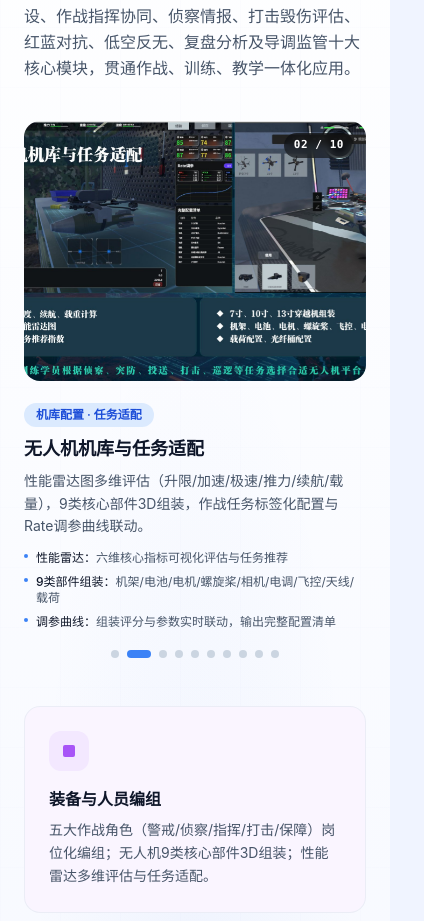
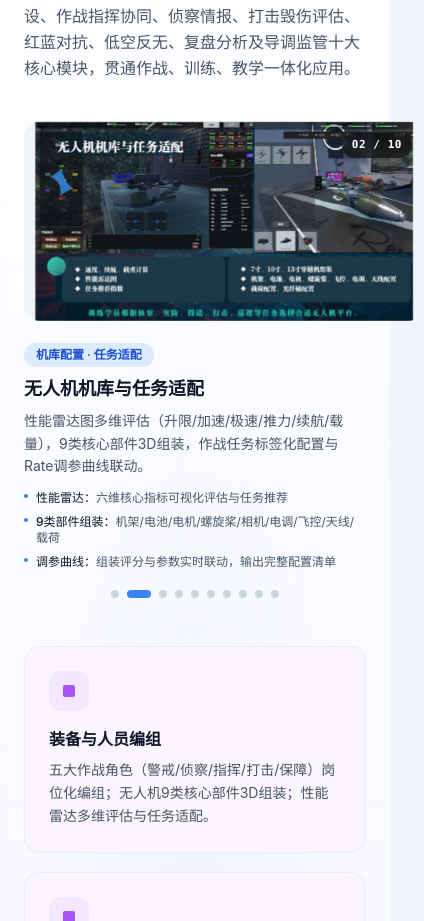
Before and after one commit to CaelumACE/mingcheng-website, a React (Vite) app: page /products in a window 390 px wide. Shown: the part 4469-5390 px from the top of the page, 424 px wide, since content can reach past the window. Built offline with nearby package versions, Linux system fonts and the light colour scheme.

Commit message:
fix: 轮播图片改为 object-contain + aspect-[2/1]，修复截图顶部/底部文字被裁切遮挡问题

```diff
--- a/src/components/ImageCarousel.jsx
+++ b/src/components/ImageCarousel.jsx
@@ -71,7 +71,7 @@ export default function ImageCarousel({ slides = [], interval = DEFAULT_INTERVAL
       onMouseLeave={() => setIsPaused(false)}
     >
       {/* ── Image Area ── */}
-      <div className="relative overflow-hidden rounded-2xl bg-slate-100 min-h-[260px] md:min-h-[360px]">
+      <div className="relative overflow-hidden rounded-2xl bg-slate-100 aspect-[2/1] min-h-[200px]">
         {slides.map((s, i) => (
           <div
             key={i}
@@ -82,7 +82,7 @@ export default function ImageCarousel({ slides = [], interval = DEFAULT_INTERVAL
             <img
               src={s.image}
               alt={s.title}
-              className="w-full h-full object-cover"
+              className="w-full h-full object-contain"
               loading={i === 0 ? 'eager' : 'lazy'}
             />
           </div>
```
